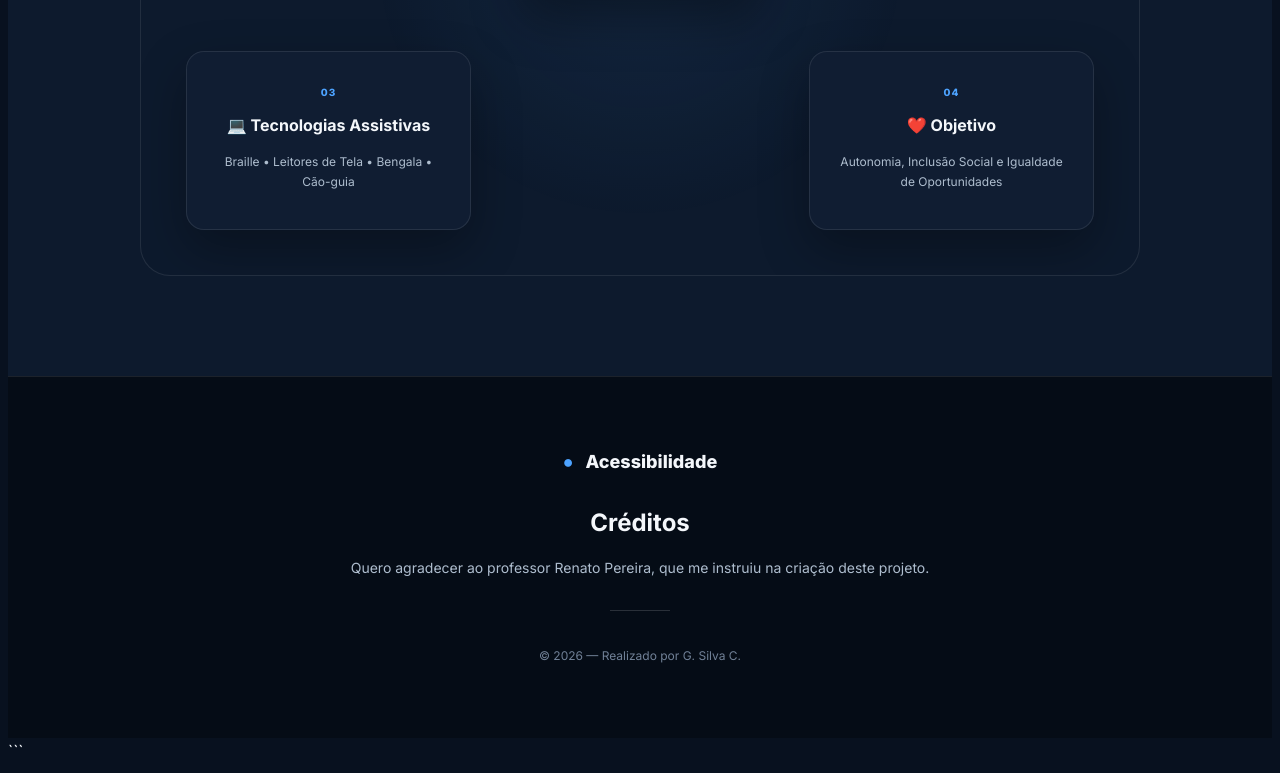
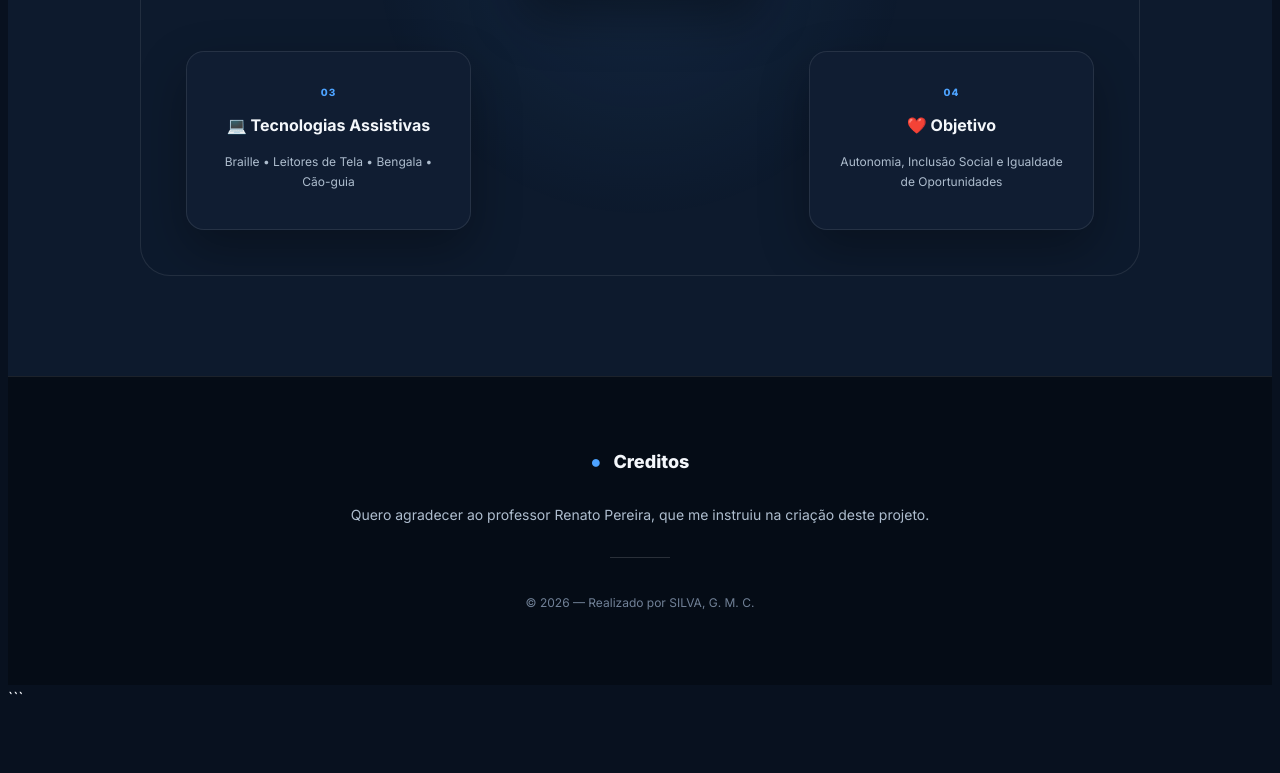
Before and after one commit to Vexonyr/acessibilidade2.0, a plain HTML site: page index.html in a window 1280 px wide. Shown: the part 4533-5306 px from the top of the page. After the commit the page ends 5253 px from the top, so only its background shows below. Drawn offline with Linux system fonts and the light colour scheme.

Commit message:
Update footer credits and author name

```diff
--- a/index.html
+++ b/index.html
@@ -537,10 +537,8 @@
 
             <div class="footer-logo">
                 <span>●</span>
-                Acessibilidade
+                Creditos
             </div>
-
-            <h2>Créditos</h2>
 
             <p>
                 Quero agradecer ao professor Renato Pereira,
@@ -550,7 +548,7 @@
             <div class="footer-line"></div>
 
             <small>
-                © 2026 — Realizado por G. Silva C.
+                © 2026 — Realizado por SILVA, G. M. C.
             </small>
 
         </div>
```
